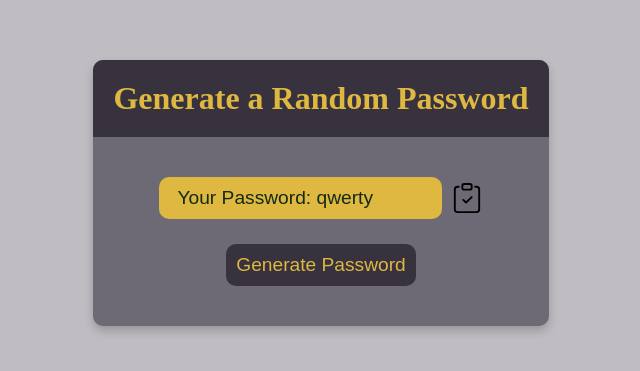
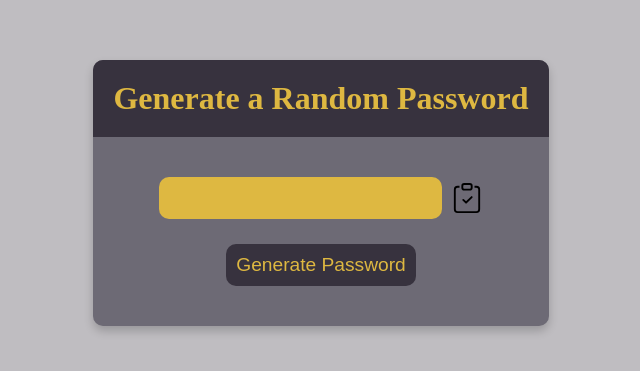
Before and after one commit to pandeyronak13/Password-Generator-, a plain HTML site: page index.html in a window 1280 px wide. Shown: the part 207-578 px from the top of the page, without its empty margins (319-959 px from the left). Drawn offline with Linux system fonts and the light colour scheme.

Commit message:
Update index.html
Trying to improve the user experience a little bit.

```diff
--- a/index.html
+++ b/index.html
@@ -16,7 +16,7 @@
           <input
             class="passwordField"
             type="text"
-            placeholder="Your Password: qwerty"
+            placeholder=""
           />
           <svg
             xmlns="http://www.w3.org/2000/svg"
```
